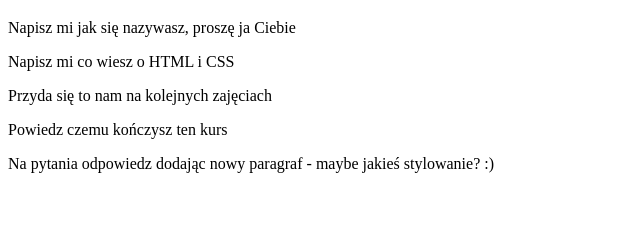
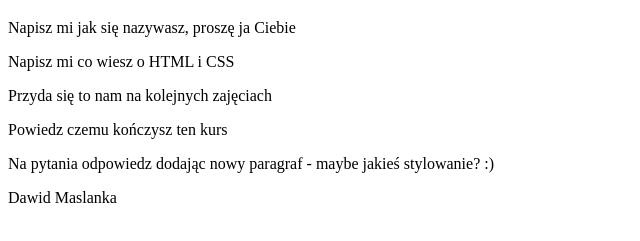
Before and after one commit to jakubwojtach/demo-repo, a plain HTML site: page index.html in a window 1280 px wide. Shown: the part 61-302 px from the top of the page, without its empty margins (0-640 px from the left). Drawn offline with Linux system fonts and the light colour scheme.

```diff
--- a/index.html
+++ b/index.html
@@ -15,5 +15,6 @@
     <p>
       Na pytania odpowiedz dodając nowy paragraf - maybe jakieś stylowanie? :)
     </p>
+    <p>Dawid Maslanka</p>
   </body>
 </html>
```
Also changed, not shown: dawid_maslanka.txt (added).
